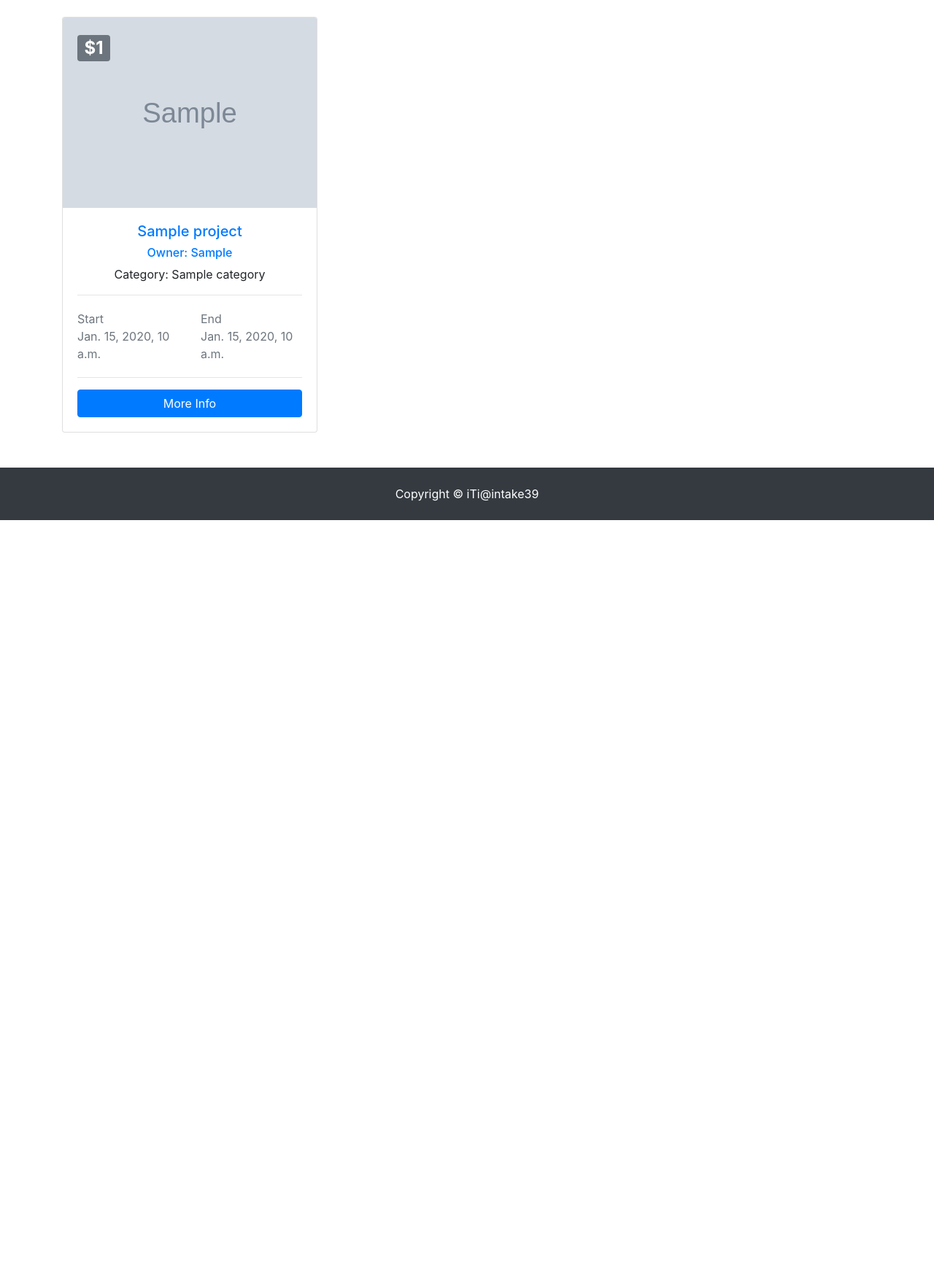
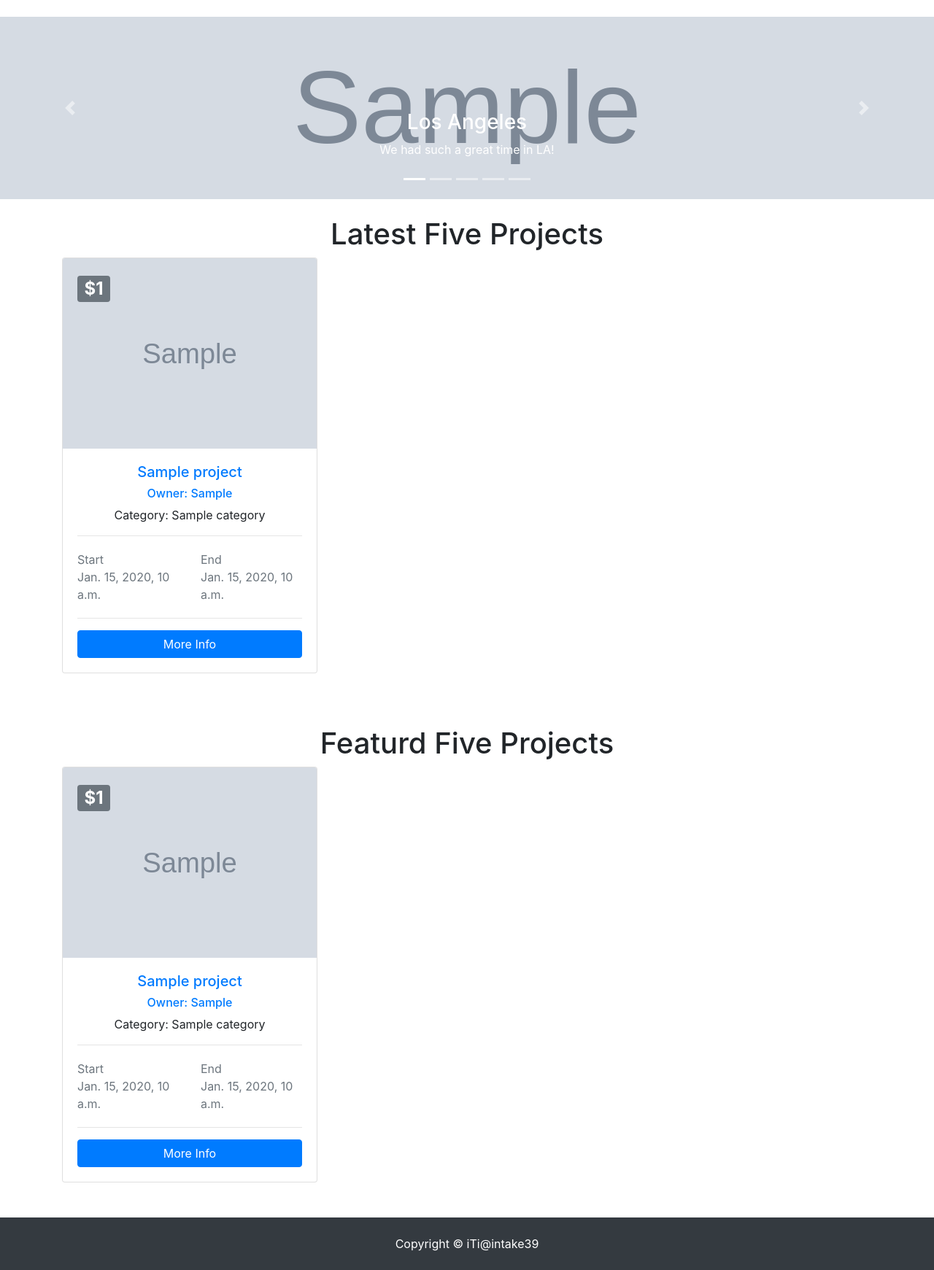
Before and after one commit to Abdelrahman1993/Django_crowd_funding, a Django app: page / in a window 1280 px wide. Shown: the part 327-2068 px from the top of the page at 73% size. Before the commit the page ends 1040 px from the top, so only its background shows below. Run offline with Django 3.2, Linux system fonts and the light colour scheme; tables that the repository leaves empty hold one stand-in row (values such as "Sample post"); grey boxes marked "Sample" are stand-in pictures; some libraries are stand-ins or nearby versions; grey boxes are pictures that could not be loaded.

Commit message:
design home page add slider,featured, toprated

```diff
--- a/pages/static/pages/style.css
+++ b/pages/static/pages/style.css
@@ -0,0 +1,4 @@
+.carousel-inner img {
+    width: 100%;
+    height: 250px;
+  }
--- a/pages/templates/pages/index.html
+++ b/pages/templates/pages/index.html
@@ -2,12 +2,62 @@
 
 {% block content %}
 
-<!-- Listings -->
-<section id="listings" class="py-4">
+
+  <div class="row">
+    <div class="col-md-12 mt-4">
+      {% if highest_five_rated %}
+        <div id="demo" class="carousel slide" data-ride="carousel">
+          <ul class="carousel-indicators">
+            <li data-target="#demo" data-slide-to="0" class="active"></li>
+            <li data-target="#demo" data-slide-to="1"></li>
+            <li data-target="#demo" data-slide-to="2"></li>
+            <li data-target="#demo" data-slide-to="3"></li>
+            <li data-target="#demo" data-slide-to="4"></li>
+          </ul>
+          <div class="carousel-inner">
+
+            {% for project in  highest_five_rated %}
+              <div
+              {% if forloop.counter0 == 0 %}
+                class="carousel-item active"
+              {% else %}
+                class="carousel-item"
+              {% endif %}
+              >
+                {% for picture in project.picture_set.all|slice:":1" %}
+                  <img src="{{ picture.image.url }}" alt="Los Angeles" width="1100" height="500">
+                {% endfor %}
+                <div class="carousel-caption">
+                  <h3>Los Angeles</h3>
+                  <p>We had such a great time in LA!</p>
+                </div>
+              </div>
+            {% endfor %}
+
+
+
+          </div>
+          <a class="carousel-control-prev" href="#demo" data-slide="prev">
+            <span class="carousel-control-prev-icon"></span>
+          </a>
+          <a class="carousel-control-next" href="#demo" data-slide="next">
+            <span class="carousel-control-next-icon"></span>
+          </a>
+        </div>
+
+      {% else %}
+        <div class="col-md-12">highest five not available</div>
+      {% endif %}
+    </div>
+  </div>
+
+<!--start of latest five-->
+<section id="latest_five_projects" class="py-4">
   <div class="container">
+    <div class="h1 text-center">Latest Five Projects</div>
     <div class="row">
-      {% if projects %}
-        {% for project in projects %}
+      {% if latest_five %}
+      {% for project in latest_five %}
       <div class="col-md-6 col-lg-4 mb-4">
         <div class="card">
           {% for picture in project.picture_set.all|slice:":1" %}
@@ -44,13 +94,57 @@
       {% else %}
       <h1>No Projects Available</h1>
       {% endif %}
-
-      <!-- Listing 1 -->
-
-
-
-
     </div>
   </div>
 </section>
+<!--end of latest five-->
+
+<!--start of featured five-->
+<section id="latest_five_projects" class="py-4">
+  <div class="container">
+    <div class="h1 text-center">Featurd Five Projects</div>
+    <div class="row">
+      {% if featured_five %}
+      {% for project in featured_five %}
+      <div class="col-md-6 col-lg-4 mb-4">
+        <div class="card">
+          {% for picture in project.picture_set.all|slice:":1" %}
+          <img class="card-img-top" src="{{ picture.image.url }}" alt="image not available">
+          {% endfor %}
+          <div class="card-img-overlay">
+            <h2>
+              <span class="badge badge-secondary text-white">${{project.target}}</span>
+            </h2>
+          </div>
+          <div class="card-body">
+            <div class="text-center">
+              <h5 class="text-primary">{{project.title}}</h5>
+              <h6 class="text-primary">Owner: {{project.user.first_name}}</h6>
+              <p>Category: {{project.category}}</p>
+            </div>
+            <hr>
+            <div class="row py-1 text-secondary">
+              <div class="col-6">
+                <div>Start</div>
+                <div>{{project.start_time}}</div>
+              </div>
+              <div class="col-6">
+                <div>End</div>
+                <div>{{project.end_time}}</div>
+              </div>
+            </div>
+            <hr>
+            <a href="#" class="btn btn-primary btn-block">More Info</a>
+          </div>
+        </div>
+      </div>
+      {% endfor %}
+      {% else %}
+      <h1>No Featured Available</h1>
+      {% endif %}
+    </div>
+  </div>
+</section>
+<!--end of featured five-->
+
 {% endblock content %}
--- a/pages/views.py
+++ b/pages/views.py
@@ -3,9 +3,14 @@ from django.http import HttpResponse
 from projects.models import Project
 # Create your views here.
 def index(request):
-    projects = Project.objects.all()
+    projects = Project.objects.all()[:5]
+    highest_five_rated = Project.objects.all()[:5]
+    latest_five = Project.objects.all()[:5]
+    featured_five = Project.objects.all()[:5]
     #print (projects[0].picture_set.all)
     context = {
-        'projects': projects
+        'highest_five_rated': highest_five_rated ,
+        'latest_five': latest_five,
+        'featured_five': featured_five,
     }
     return render(request, 'pages/index.html', context)
--- a/templates/base/base.html
+++ b/templates/base/base.html
@@ -7,7 +7,7 @@
   <meta name="viewport" content="width=device-width, initial-scale=1.0">
   <meta http-equiv="X-UA-Compatible" content="ie=edge">
   <!-- Bootstrap -->
-    <link rel="stylesheet" href="https://maxcdn.bootstrapcdn.com/bootstrap/4.0.0/css/bootstrap.min.css" integrity="sha384-Gn5384xqQ1aoWXA+058RXPxPg6fy4IWvTNh0E263XmFcJlSAwiGgFAW/dAiS6JXm" crossorigin="anonymous">
+  <link rel="stylesheet" href="https://maxcdn.bootstrapcdn.com/bootstrap/4.0.0/css/bootstrap.min.css" integrity="sha384-Gn5384xqQ1aoWXA+058RXPxPg6fy4IWvTNh0E263XmFcJlSAwiGgFAW/dAiS6JXm" crossorigin="anonymous">
   <!-- Custom -->
   <link rel="stylesheet" href="{% static 'pages/style.css' %}">
   <title>Go Fund</title>
@@ -23,6 +23,7 @@
 
    <!-- Optional JavaScript -->
     <!-- jQuery first, then Popper.js, then Bootstrap JS -->
+    <script src="{% static 'pages/plugin.js' %}"></script>
     <script src="https://code.jquery.com/jquery-3.2.1.slim.min.js" integrity="sha384-KJ3o2DKtIkvYIK3UENzmM7KCkRr/rE9/Qpg6aAZGJwFDMVNA/GpGFF93hXpG5KkN" crossorigin="anonymous"></script>
     <script src="https://cdnjs.cloudflare.com/ajax/libs/popper.js/1.12.9/umd/popper.min.js" integrity="sha384-ApNbgh9B+Y1QKtv3Rn7W3mgPxhU9K/ScQsAP7hUibX39j7fakFPskvXusvfa0b4Q" crossorigin="anonymous"></script>
     <script src="https://maxcdn.bootstrapcdn.com/bootstrap/4.0.0/js/bootstrap.min.js" integrity="sha384-JZR6Spejh4U02d8jOt6vLEHfe/JQGiRRSQQxSfFWpi1MquVdAyjUar5+76PVCmYl" crossorigin="anonymous"></script>
```
Also changed, not shown: media/photos/Five-862x862.jpg (added), media/photos/Five-862x862_RaRkOCl.jpg (added), media/photos/TheFour700.jpg (added), media/photos/download.jpeg (added), media/photos/download.png (added), media/photos/download_1.jpeg (added), media/photos/download_1.png (added), media/photos/download_1_lUPy1Sl.png (added), media/photos/download_EGzeA87.png (added), media/photos/download_nxF04Zf.png (added), media/photos/download_w3bYss6.jpeg (added), media/photos/images_LooLet1.jpeg (added), media/photos/two-706896_960_720.jpg (added), pages/static/pages/plugin.js (added). Lines whose indentation alone changed are shown as unchanged.
